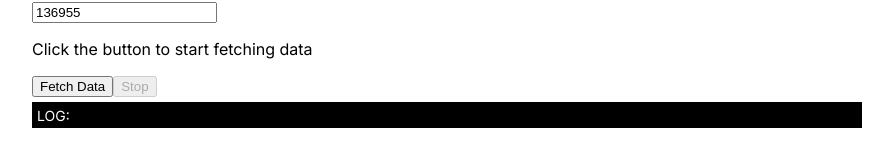
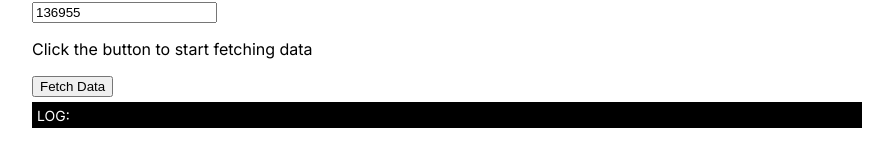
Before and after one commit to nw1n/bgg-scraper-next, a Next.js app: page / in a window 1280 px wide. Shown: the part 221-387 px from the top of the page, without its empty margins (193-1086 px from the left). Built offline with nearby package versions, Linux system fonts and the light colour scheme.

Commit message:
Revert "bad"
This reverts commit 782b81c550d782ae7e0cbebfe66107d55a061d8c.

```diff
--- a/src/app/page.tsx
+++ b/src/app/page.tsx
@@ -71,7 +71,6 @@ export default function Home() {
   }
 
   const buttonRef = useRef<HTMLButtonElement>(null)
-  const stopButtonRef = useRef<HTMLButtonElement>(null)
 
   // useEffect(() => {
   //   // if (buttonRef.current) {
@@ -96,11 +95,6 @@ export default function Home() {
     }, 20)
   }
 
-  function handleStopButtonClick() {
-    log('stop button clicked')
-    setIsLoading(!isLoading)
-  }
-
   function log(logMessage: any) {
     console.log(logMessage)
     if (logMessage && typeof logMessage === 'string') {
@@ -109,17 +103,13 @@ export default function Home() {
   }
 
   async function fetchPage() {
-    if (!isLoading) {
-      log('process is stopped. not loading any more pages')
-      return
-    }
     if (timesFailed >= 8) {
-      log('too many fails, stopping')
+      console.log('too many fails, stopping')
       setIsLoading(false)
       return
     }
     try {
-      log('fetching page: ' + currentPageNumber)
+      console.log('fetching page: ' + currentPageNumber)
       const response = await fetch(
         buildUrl(gameIdInputValue, currentPageNumber),
       )
@@ -152,8 +142,7 @@ export default function Home() {
     timesFailed = 0
     currentPageNumber = 1
     myDataStore = []
-    log('isLoading: ' + isLoading)
-    await wait(3000)
+    setIsLoading(true)
 
     await fetchPage()
   }
@@ -195,14 +184,7 @@ export default function Home() {
         <button ref={buttonRef} onClick={fetchAllData} disabled={isLoading}>
           {isLoading ? 'Fetching Data...' : 'Fetch Data'}
         </button>
-        <button
-          ref={stopButtonRef}
-          onClick={handleStopButtonClick}
-          disabled={!isLoading}
-        >
-          {isLoading ? 'Stop' : 'Stop'}
-        </button>
-        <div className="log-window">LOG: {lastLogMessage}</div>
+        <div class="log-window">LOG: {lastLogMessage}</div>
         <span
           className={
             isGreenButtonActive
```
